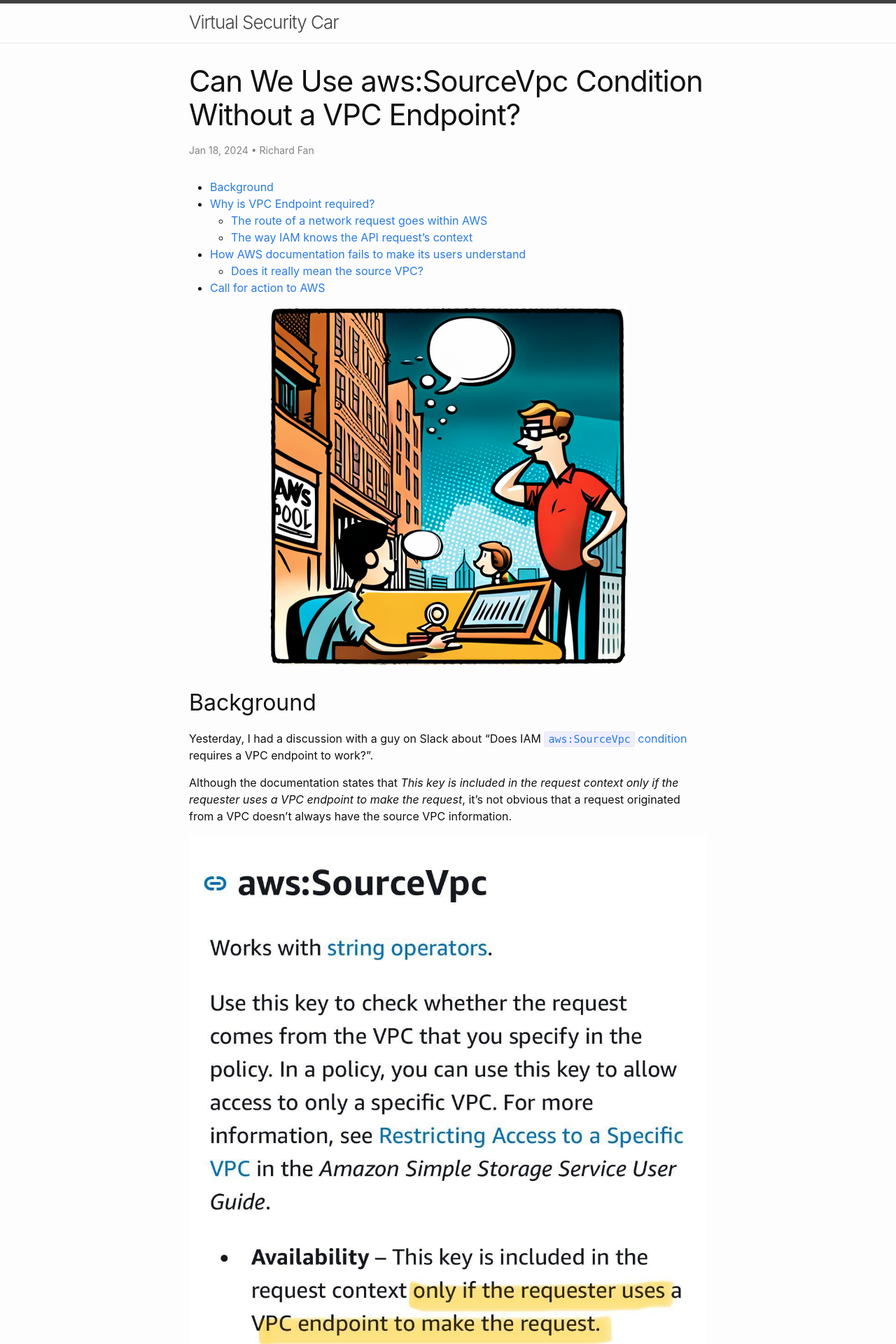
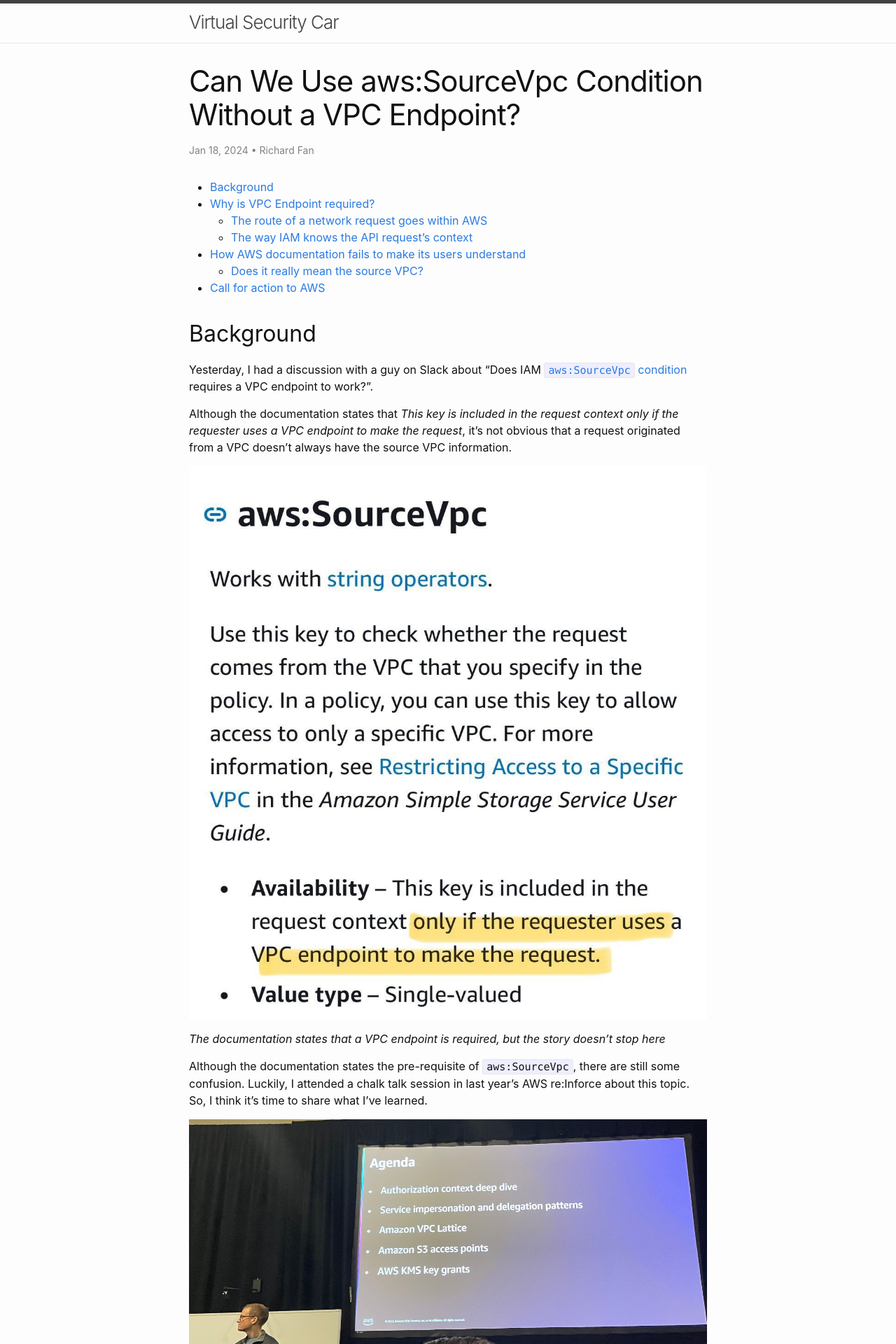
Before and after one commit to richardfan1126/richardfan1126.github.io, a Jekyll site: the page built from _posts/2024-01-18-can-we-use-aws-sourcevpc-condition-without-a-vpc-endpoint.markdown, in a window 1280 px wide. Shown: the top 1920 px of the page at 70% size. Built offline with Jekyll 4.4.1, drawn with Linux system fonts in a browser that asks for light colours; comment, search, counter and statistics services are not loaded.

Commit message:
Change cover image

```diff
--- a/_posts/2024-01-18-can-we-use-aws-sourcevpc-condition-without-a-vpc-endpoint.markdown
+++ b/_posts/2024-01-18-can-we-use-aws-sourcevpc-condition-without-a-vpc-endpoint.markdown
@@ -6,7 +6,7 @@
 toc:    true
 ---
 
-![Cover Image](/assets/images/5ad214ee-912e-4ae1-bb2f-c448af1b2c99.png){:style="display:block; margin-left:auto; margin-right:auto"}
+![Cover Image](/assets/images/a209cff0-beec-453d-bd81-1257febbd0ed.jpg){:style="display:none"}
 
 ## Background
 
```
Also changed, not shown: assets/images/5ad214ee-912e-4ae1-bb2f-c448af1b2c99.png (deleted).
